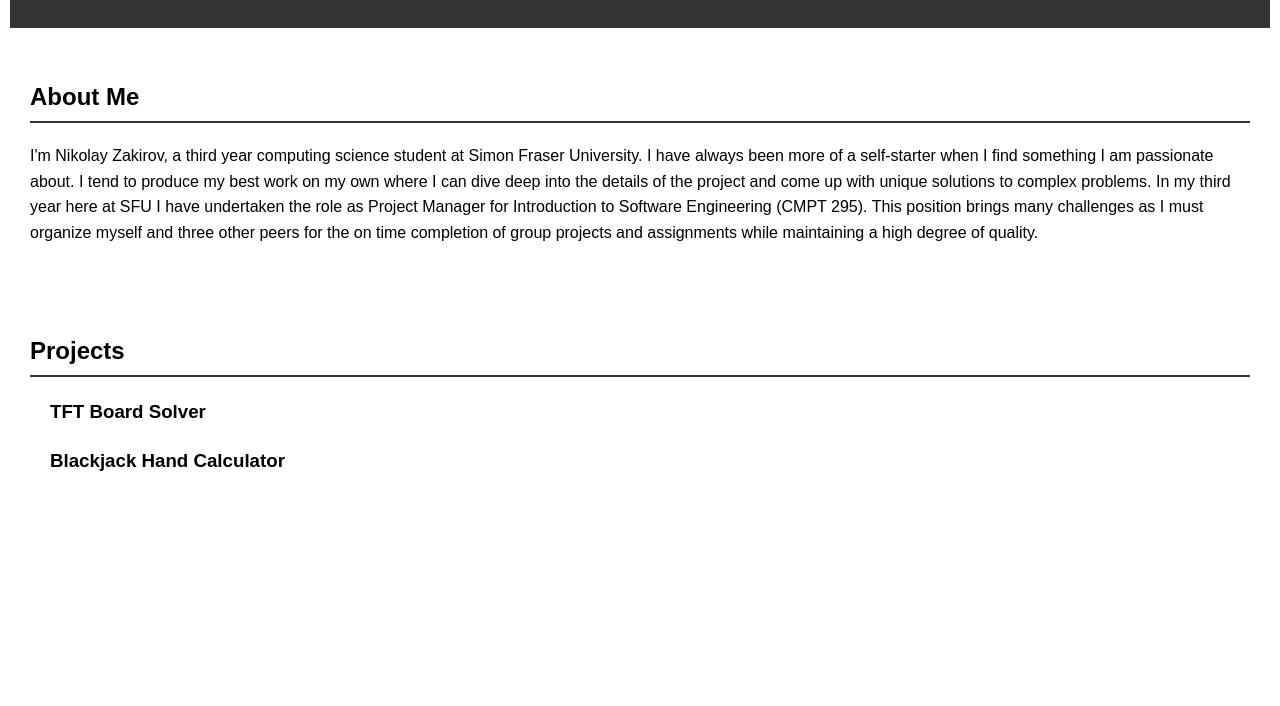
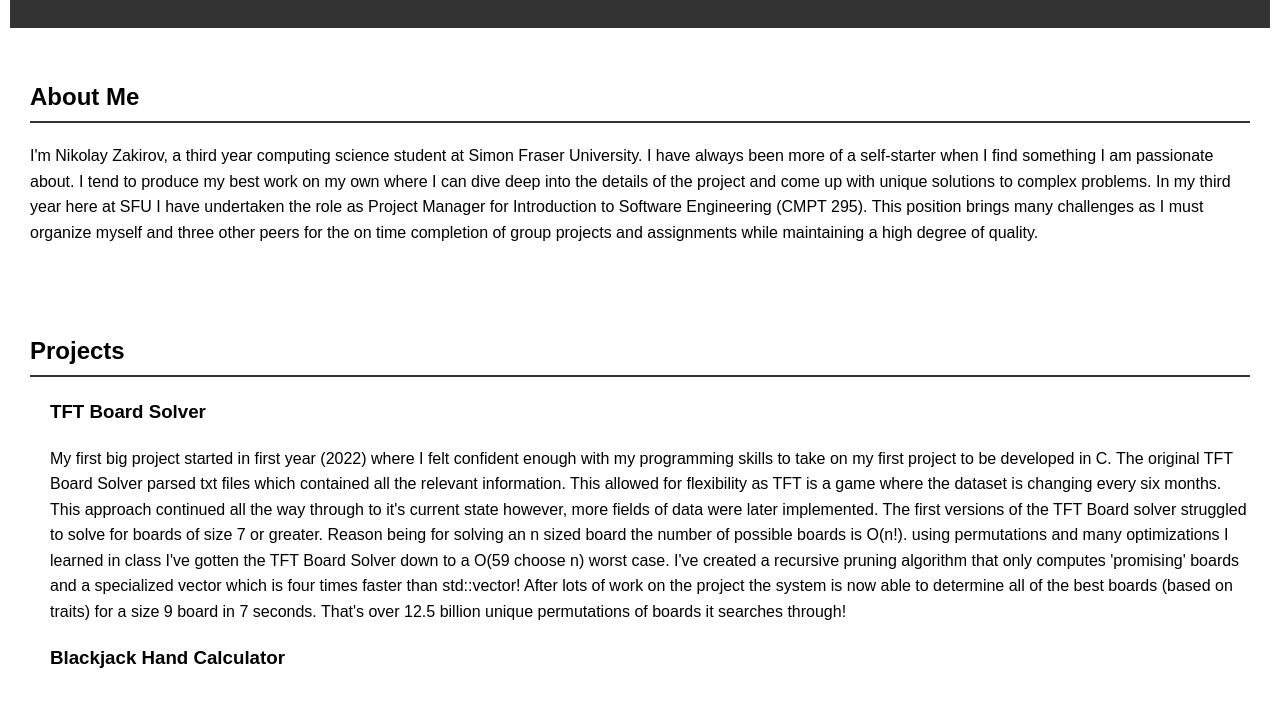
Before and after one commit to NikolayZak/NikolayZak.github.io, a plain HTML site: page index.html in a window 1280 px wide. Shown: the part 116-822 px from the top of the page. Before the commit the page ends 800 px from the top, so only its background shows below. Drawn offline with Linux system fonts and the light colour scheme.

Commit message:
Adding a paragraph for Project 1
I wrote a paragraph explaining project 1 (TFT Board Solver)

```diff
--- a/index.html
+++ b/index.html
@@ -50,13 +50,25 @@
         <h2>Projects</h2>
         <div class="project">
             <h3>TFT Board Solver</h3>
-
+            <p>My first big project started in first year (2022) where I felt confident enough with my programming skills
+                to take on my first project to be developed in C. The original TFT Board Solver parsed txt files which
+                contained all the relevant information. This allowed for flexibility as TFT is a game where the dataset
+                is changing every six months. This approach continued all the way through to it's current state however,
+                more fields of data were later implemented. The first versions of the TFT Board solver struggled to solve
+                for boards of size 7 or greater. Reason being for solving an n sized board the number of possible boards
+                is O(n!). using permutations and many optimizations I learned in class I've gotten the TFT Board Solver down
+                to a O(59 choose n) worst case. I've created a recursive pruning algorithm that only computes 'promising'
+                boards and a specialized vector which is four times faster than std::vector! After lots of work on the project
+                the system is now able to determine all of the best boards (based on traits) for a size 9 board in 7 seconds.
+                That's over 12.5 billion unique permutations of boards it searches through!
+            </p>
 
         </div>
         <div class="project">
             <h3>Blackjack Hand Calculator</h3>
+        </div>
+    </section>
 
-    </section>
 
 
 </body>
```
